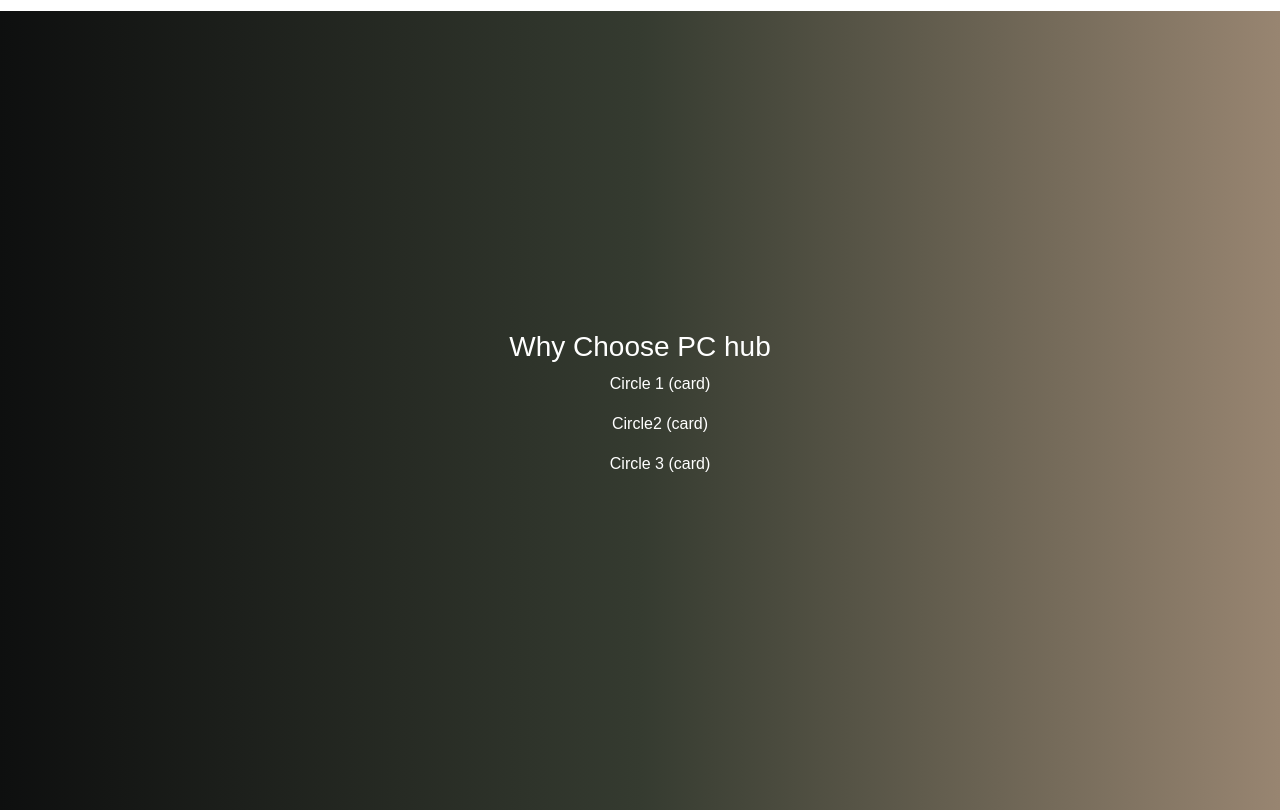
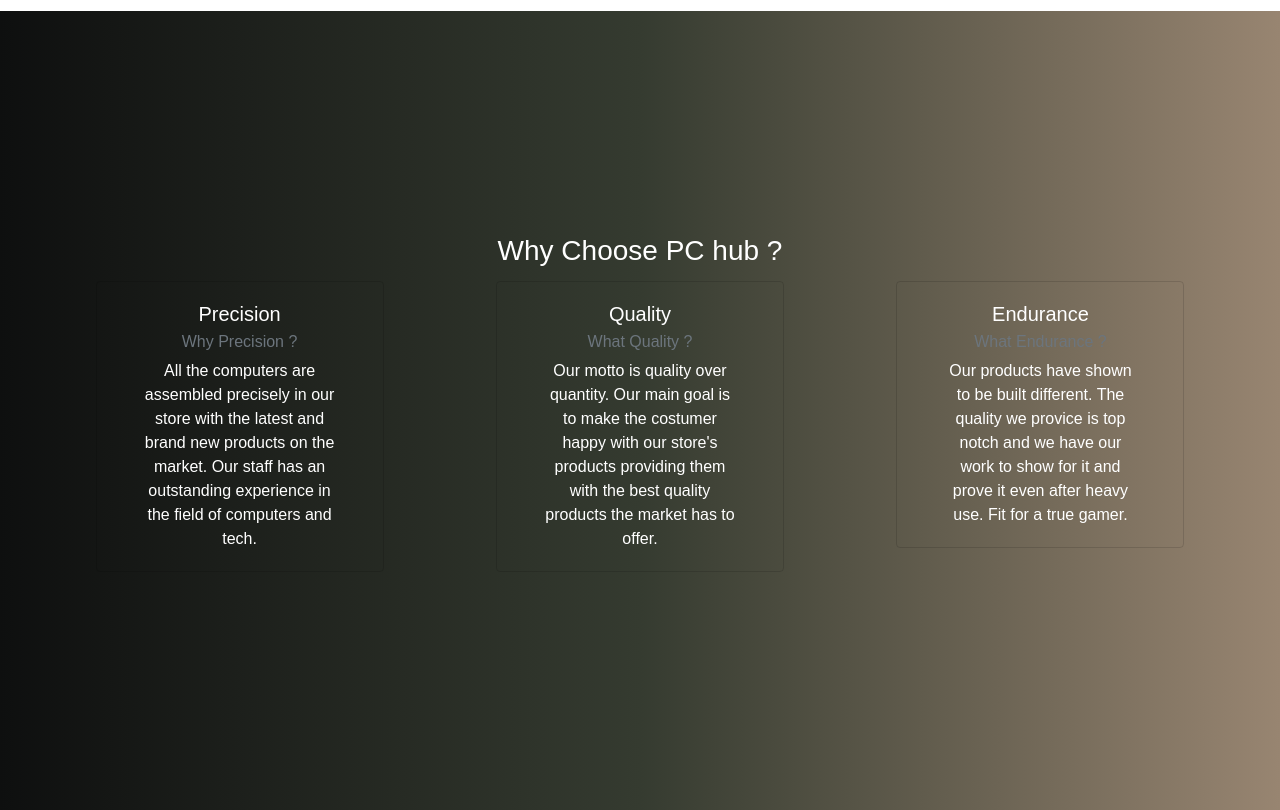
Before and after one commit to andreasarreqi/PcHub, a Django app: page / in a window 1280 px wide. Shown: the part 1669-2479 px from the top of the page. Run offline with Django 3.2, Linux system fonts and the light colour scheme; some libraries are stand-ins or nearby versions.

Commit message:
Added content to the Why choose Pc Hub section

```diff
--- a/home/templates/home/index.html
+++ b/home/templates/home/index.html
@@ -22,7 +22,8 @@
                     <img class="card-img-top" src="/media/pc_image_test.png" alt="Card image cap">
                     <div class="card-body">
                         <h5 class="card-title">PC SHOP</h5>
-                        <p class="card-text">Providing the best service brand new Computers with the best products in the market and a fast delivery</p>
+                        <p class="card-text">Providing the best service brand new Computers with the best products in
+                            the market and a fast delivery</p>
                         <a href="#" class="btn btn-primary bg-dark">Order Now</a>
                     </div>
                 </div>
@@ -33,7 +34,8 @@
                     <img class="card-img-top" src="/media/pc_fix_image.png" alt="Card image cap">
                     <div class="card-body">
                         <h5 class="card-title">PC Technician</h5>
-                        <p class="card-text">Our technicians are proffessionals with over 10+ years experience in the field of making lives easier</p>
+                        <p class="card-text">Our technicians are proffessionals with over 10+ years experience in the
+                            field of making lives easier</p>
                         <a href="#" class="btn btn-primary bg-dark">Book Now</a>
                     </div>
                 </div>
@@ -46,11 +48,45 @@
 
 <section class="fourth-section">
     <div class="slide-in-left">
-        <h3> Why Choose PC hub </h3>
-        <ul>
-            <p>Circle 1 (card)</p>
-            <p>Circle2 (card)</p>
-            <p>Circle 3 (card)</p>
+        <h3> Why Choose PC hub ?</h3>
+        <ul class="list-inline list-inline-horizontal-lg">
+            <li class="list-inline-item">
+                <div class="card px-4" style="width: 18rem;">
+                    <div class="card-body">
+                        <h5 class="card-title">Precision</h5>
+                        <h6 class="card-subtitle mb-2 text-muted">Why Precision ?</h6>
+                        <p class="card-text">All the computers are assembled precisely in our store with the latest and
+                            brand new products on the market. Our staff has an outstanding experience in the field of
+                            computers and tech.
+                        </p>
+                    </div>
+                </div>
+            </li>
+            <li class="list-inline-item">
+                <div class="card px-4" style="width: 18rem;">
+                    <div class="card-body">
+                        <h5 class="card-title">Quality</h5>
+                        <h6 class="card-subtitle mb-2 text-muted"> What Quality ?</h6>
+                        <p class="card-text">Our motto is quality over quantity. Our main goal is to make the costumer
+                            happy with our store's products providing them with the best quality products the market has
+                            to offer.
+                        </p>
+                    </div>
+                </div>
+            </li>
+            <li class="list-inline-item">
+                <div class="card px-4" style="width: 18rem;">
+                    <div class="card-body">
+                        <h5 class="card-title">Endurance</h5>
+                        <h6 class="card-subtitle mb-2 text-muted"> What Endurance ?</h6>
+                        <p class="card-text">Our products have shown to be built different. The quality we provice is
+                            top notch and we have our work to show for it and prove it even after heavy use. Fit for a
+                            true gamer.
+
+                        </p>
+                    </div>
+                </div>
+            </li>
         </ul>
     </div>
 </section>
--- a/pc_hub/settings.py
+++ b/pc_hub/settings.py
@@ -25,7 +25,7 @@ SECRET_KEY = 'django-insecure-$ba3d6!^bz*78h##=hjnoi97!)xlvl7yzby-gt6axhby2x!)21
 # SECURITY WARNING: don't run with debug turned on in production!
 DEBUG = True
 
-ALLOWED_HOSTS = ['8000-andreasarreqi-pchub-6mii6lgp7wq.ws-eu101.gitpod.io']
+ALLOWED_HOSTS = ['8000-andreasarreqi-pchub-phtupk9074w.ws-eu101.gitpod.io']
 
 
 # Application definition
```
